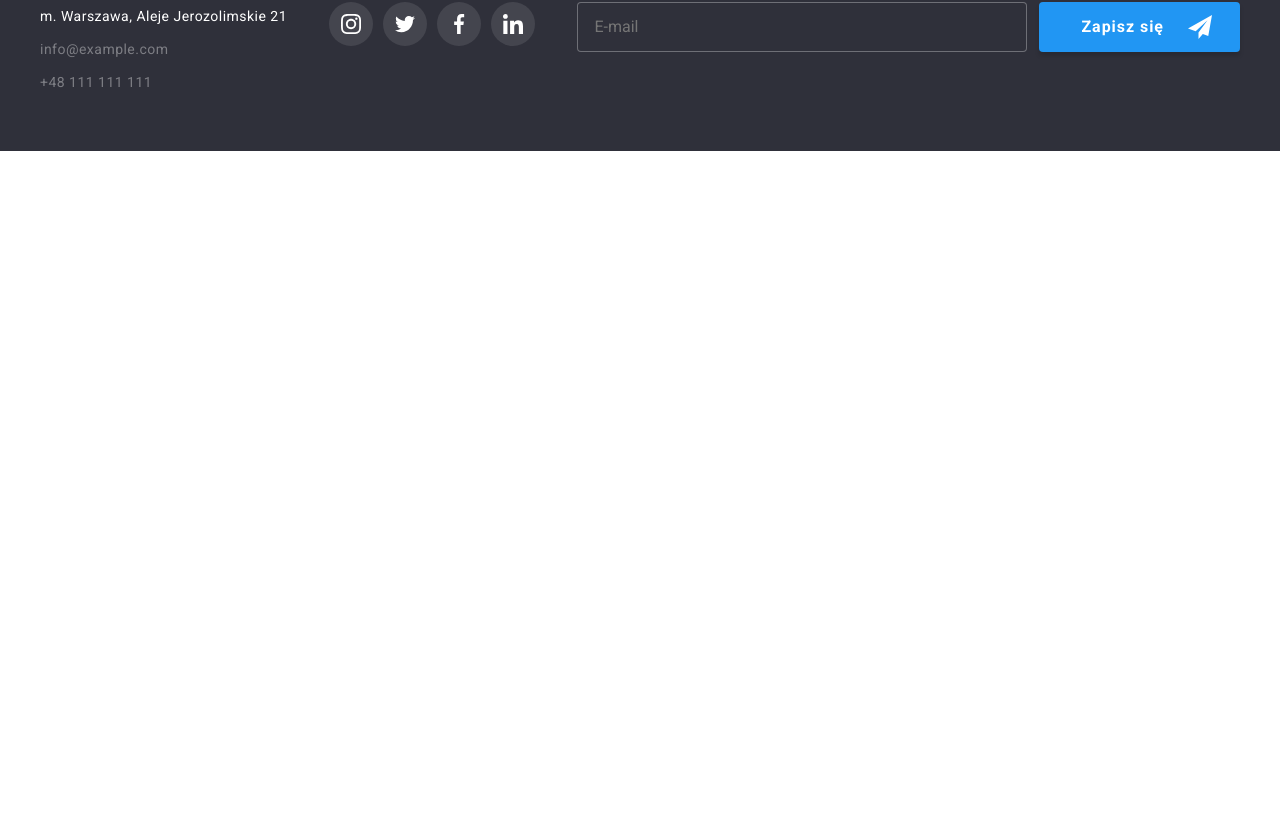
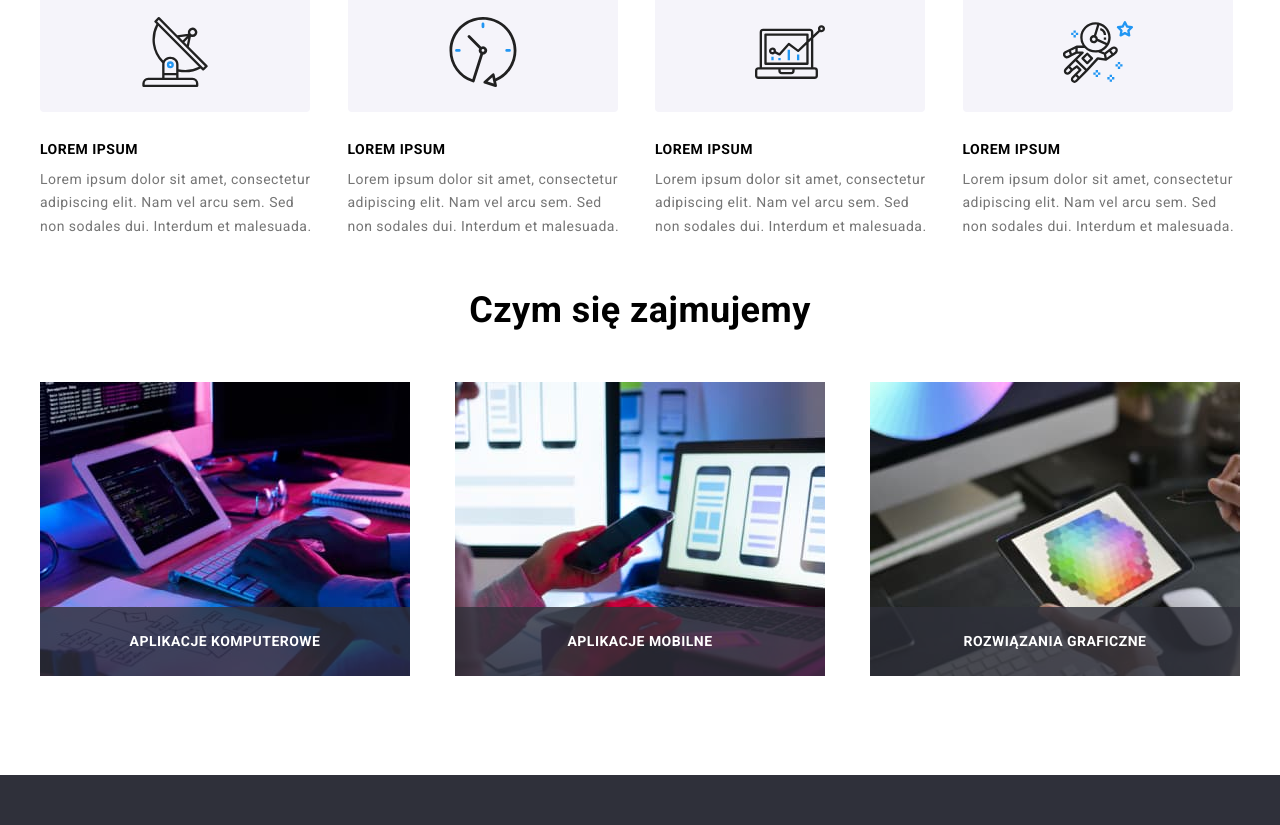
Before and after one commit to TkaczTroglodyta/goit-markup-hw-08, a plain HTML site: page index.html in a window 1280 px wide. Shown: the part 781-1606 px from the top of the page. Before the commit the page ends 932 px from the top, so only its background shows below. Drawn offline with nearby package versions, Linux system fonts and the light colour scheme.

Commit message:
Update index.html

```diff
--- a/index.html
+++ b/index.html
@@ -74,7 +74,7 @@
         </div>
       </section>
       <!-- 4 informations -->
-      <!-- <section class="section infos">
+      <section class="section infos">
         <div class="container">
           <ul class="infos__list">
             <li>
@@ -127,9 +127,9 @@
             </li>
           </ul>
         </div>
-      </section> -->
+      </section>
       <!-- activities -->
-      <!-- <section class="section activities">
+      <section class="section activities">
         <div class="container">
           <h2 class="section__head">Czym się zajmujemy</h2>
           <ul class="activities">
@@ -177,7 +177,7 @@
             </li>
           </ul>
         </div>
-      </section> -->
+      </section>
       <!-- team -->
       <!-- <section class="section team">
         <div class="container">
@@ -417,6 +417,7 @@
         </div>
       </div>
     </footer>
+    <!-- modal -->
     <div class="backdrop is-hidden" data-modal>
       <div class="modal">
         <button type="button" class="modal__btn" data-modal-close>
```
